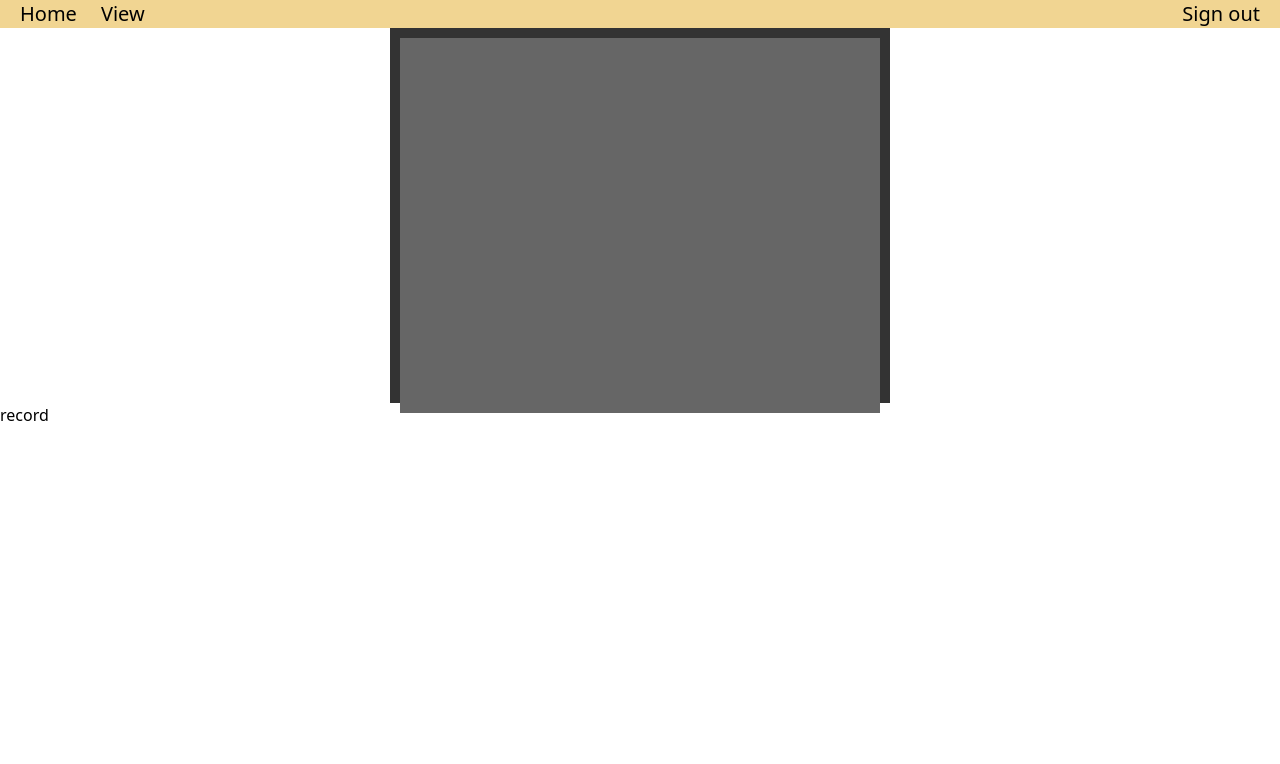
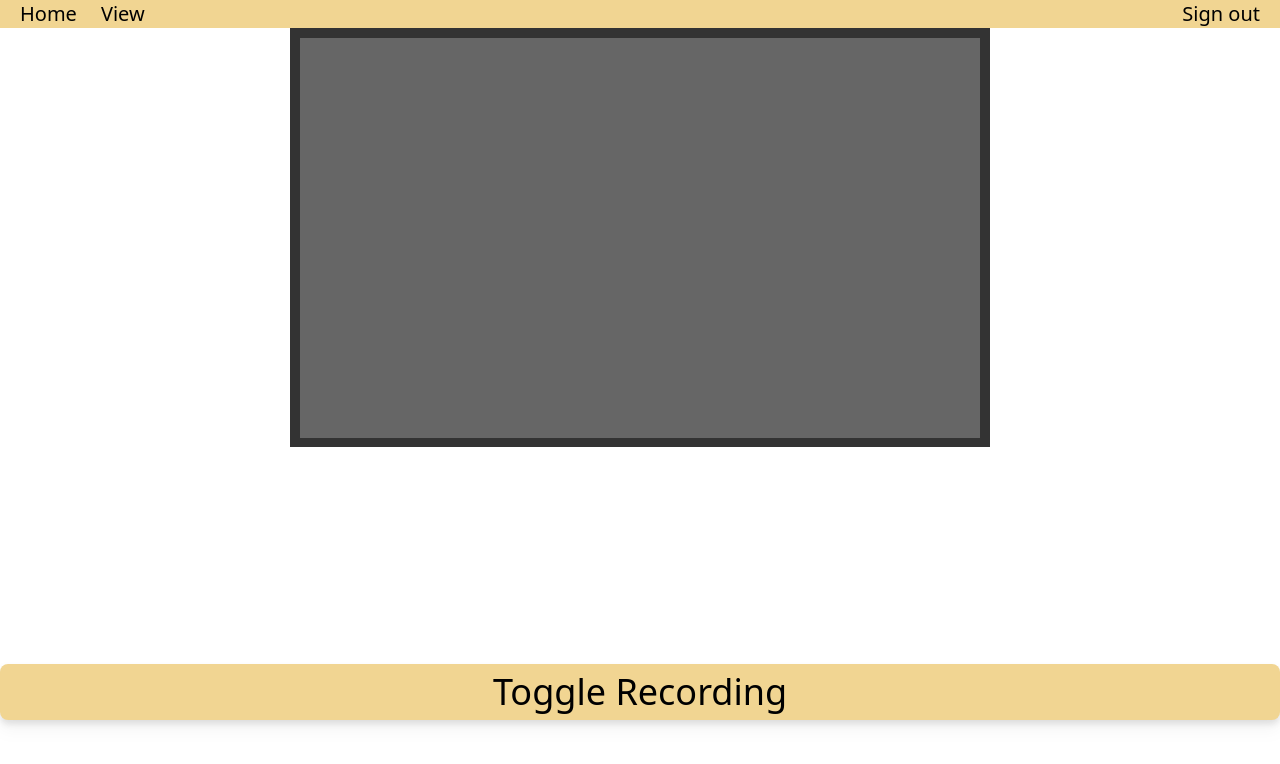
Before and after one commit to idugan100/Finder, a SvelteKit app: page /viewer in a window 1280 px wide. Shown: the top 764 px of the page. Built offline with nearby package versions, Linux system fonts and the light colour scheme; no server answers.

Commit message:
styling for viewer

```diff
--- a/src/routes/viewer/+page.svelte
+++ b/src/routes/viewer/+page.svelte
@@ -56,19 +56,19 @@
         </div>
             <input hidden type="file" name="clip" id="">
             <input hidden type="text" name="location" bind:this="{location}" id="">
-    <button on:click|preventDefault={flipRecording} on:click|preventDefault={clipLoop}>record</button>
+    <button class="flex justify-center m-auto text-4xl rounded-lg absolute inset-x-0 bottom-20 6xl bg-[#f1d592] drop-shadow-lg hover:bg-[#e6c984] py-2 px-4 " on:click|preventDefault={flipRecording} on:click|preventDefault={clipLoop}>Toggle Recording</button>
 </form>
 
 <style>
     #container {
         margin: 0px auto;
-        width: 500px;
-        height: 375px;
+        width: 700px;
+        height: 419px;
         border: 10px #333 solid;
     }
     #videoElement {
-        width: 500px;
-        height: 375px;
+        width: 700px;
+        height: 400px;
         background-color: #666;
     }
     </style>
```
Also changed, not shown: 1 other file (tests, documents, lock files or other folders).
